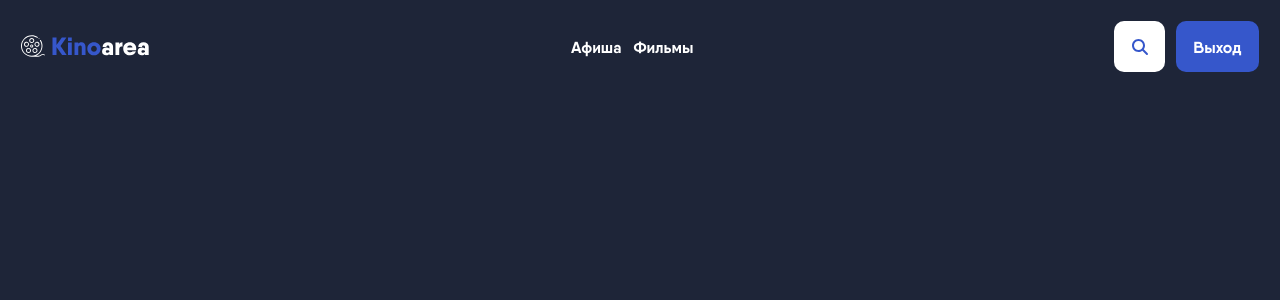
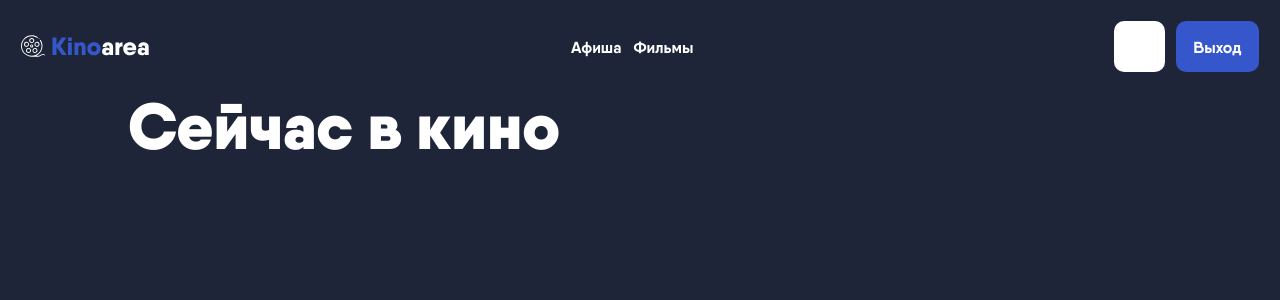
Before and after one commit to vorobeva-elizaveta/kinoarea, a Vue app in the folder frontend/: page / in a window 1280 px wide. Shown: the top 300 px of the page. Built offline with nearby package versions, Linux system fonts and the light colour scheme; no server answers.

Commit message:
added frontend changes

```diff
--- a/frontend/src/app/router/index.ts
+++ b/frontend/src/app/router/index.ts
@@ -5,8 +5,8 @@ const router = createRouter({
   routes: [
     {
       path: '/',
-      name: 'home',
-      component: () => import('@/views/user/BaseUserCabinet.vue')
+      component: () => import('@/layouts/user/BaseUserCabinet.vue'),
+      children: [{ path: '', name: 'home', component: () => import('@/views/user/MainPage.vue') }]
     }
   ]
 })
--- a/frontend/src/app/styles/fonts.scss
+++ b/frontend/src/app/styles/fonts.scss
@@ -241,4 +241,15 @@
 * {
   font-family: 'Qanelas', sans-serif !important;
   font-size: 16px;
+  color: $white !important;
 }
+
+h1 {
+  @apply xl:text-[65px] md:text-[45px] max-sm:text-[32px] font-black;
+}
+h2 {
+  @apply text-lg;
+}
+h3 {
+  @apply text-base;
+}
--- /dev/null
+++ b/frontend/src/features/movies/ui/BaseMovieCard.vue
@@ -0,0 +1,22 @@
+<script setup lang="ts">
+import type IMovie from '@/shared/types/IMovie'
+
+defineProps<{
+  movie: IMovie
+}>()
+</script>
+
+<template>
+  <div class="base-movie-card" v-if="movie != null">
+    <div class="base-movie-card__container">
+      <img src="" alt="" v-if="movie.poster != null" />
+    </div>
+  </div>
+</template>
+
+<style lang="scss" scoped>
+.base-movie-card {
+  &__container {
+  }
+}
+</style>
--- a/frontend/src/views/user/BaseUserCabinet.vue
+++ b/frontend/src/layouts/user/BaseUserCabinet.vue
@@ -1,8 +1,8 @@
 <script setup lang="ts">
-import UserHeader from "@/widgets/user/navigation/TheUserHeader.vue";
-import MoviesAPI from "@/shared/api/movies";
+import UserHeader from '@/widgets/user/navigation/TheUserHeader.vue'
+import MoviesAPI from '@/shared/api/movies'
 
-MoviesAPI.fetchAllMovies();
+MoviesAPI.fetchAllMovies()
 </script>
 
 <template>
@@ -10,7 +10,9 @@ MoviesAPI.fetchAllMovies();
     <div class="base-user-cabinet__container">
       <user-header></user-header>
       <main class="main" id="main">
-        <RouterView />
+        <div class="main__container">
+          <RouterView />
+        </div>
       </main>
     </div>
   </div>
@@ -27,6 +29,13 @@ MoviesAPI.fetchAllMovies();
 
   .main {
     flex: 0 0 auto;
+    display: flex;
+    align-items: start;
+    justify-content: center;
+
+    &__container {
+      @apply w-4/5;
+    }
   }
 }
 </style>
--- /dev/null
+++ b/frontend/src/shared/types/IMovie.ts
@@ -0,0 +1,6 @@
+export default interface IMovie {
+  id: string | number
+  name: string
+  type: string
+  poster: string
+}
--- a/frontend/src/views/user/MainPage.vue
+++ b/frontend/src/views/user/MainPage.vue
@@ -1,10 +1,10 @@
-<script setup lang="ts"></script>
+<script setup lang="ts">
+import NowInCinemaComponent from '@/widgets/user/movies/ui/NowInCinemaComponent.vue'
+</script>
 
 <template>
   <div class="main-page">
-    <div class="main-page__container">
-
-    </div>
+    <div class="main-page__container"><now-in-cinema-component /></div>
   </div>
 </template>
 
--- /dev/null
+++ b/frontend/src/widgets/user/movies/ui/NowInCinemaComponent.vue
@@ -0,0 +1,13 @@
+<script setup lang="ts">
+
+</script>
+
+<template>
+  <div class="now-in-cinema-component">
+    <div class="now-in-cinema-component__container">
+      <h1>Сейчас в кино</h1>
+    </div>
+  </div>
+</template>
+
+<style lang="scss" scoped></style>
```
